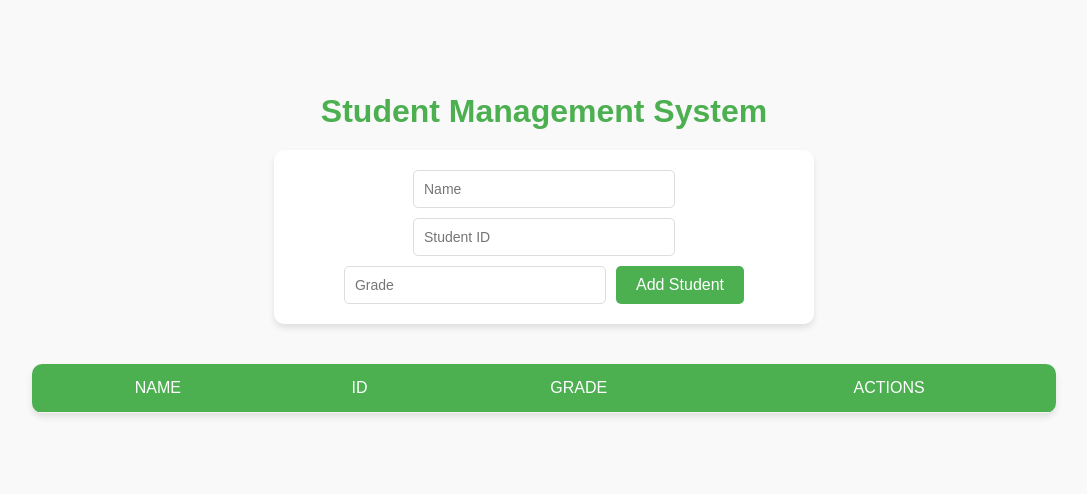
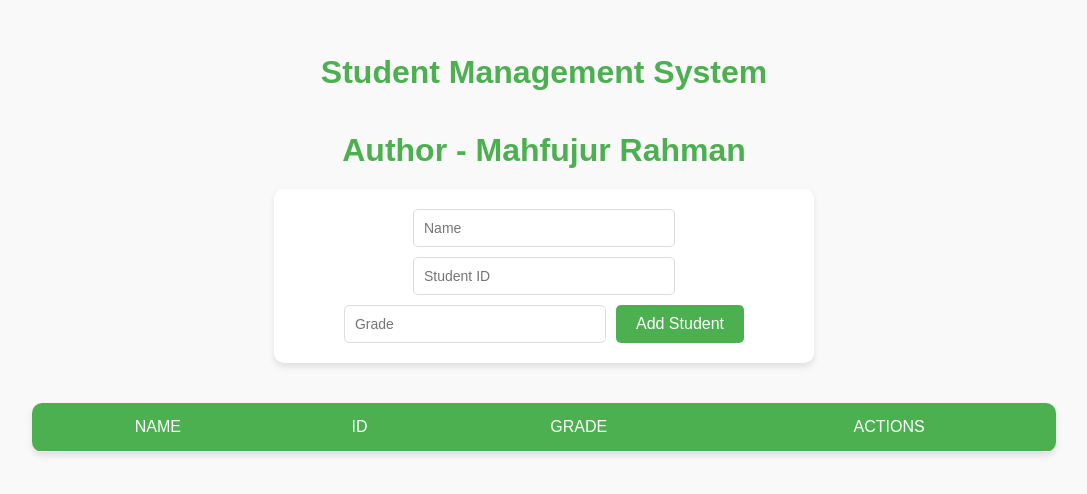
Before and after one commit to mahfujuruu/Student-Management-System, a plain HTML site: page index.html in a window 1280 px wide. Shown: the part 148-642 px from the top of the page, without its empty margins (96-1183 px from the left). Drawn offline with Linux system fonts and the light colour scheme.

Commit message:
add author

```diff
--- a/index.html
+++ b/index.html
@@ -8,6 +8,7 @@
 </head>
 <body>
     <h1>Student Management System</h1>
+    <h1>Author - Mahfujur Rahman</h1>
     <form id="studentForm">
         <input type="text" id="name" placeholder="Name" required>
         <input type="number" id="id" placeholder="Student ID" required>
```
